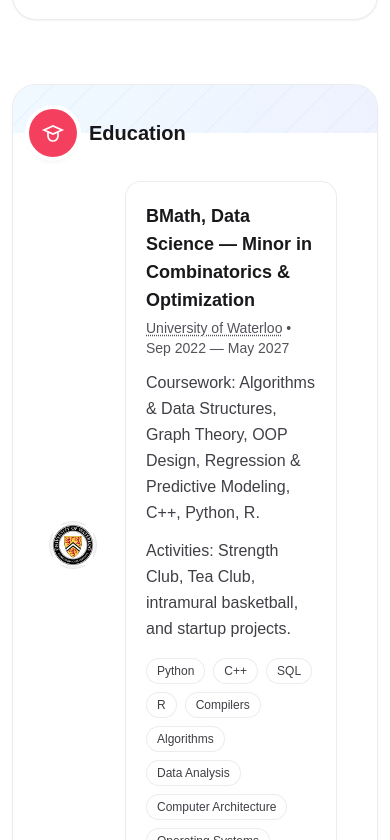
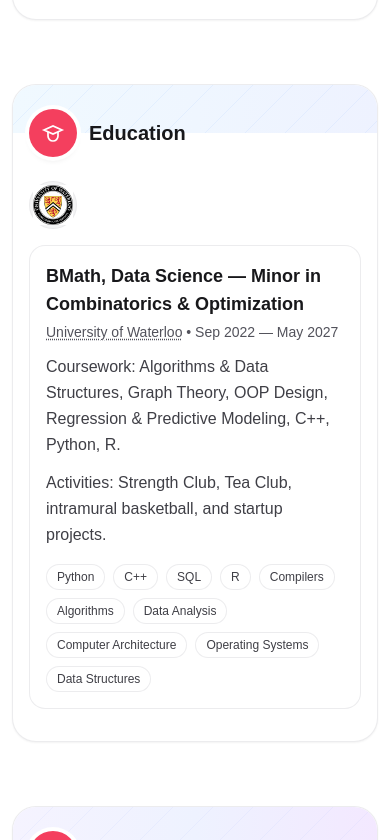
Before and after one commit to babarener/My-Website, a Next.js app: page / in a window 390 px wide. Shown: the part 1604-2444 px from the top of the page. Built offline with nearby package versions, Linux system fonts and the light colour scheme.

Commit message:
Stack education card on mobile

```diff
--- a/src/components/sections/Education.tsx
+++ b/src/components/sections/Education.tsx
@@ -32,10 +32,10 @@ export default function Education() {
         </div>
 
         {/* 主体内容（无时间线，icon 居中，右侧留白） */}
-        <div className="px-6 sm:px-10 pt-12 pb-8">
-          <div className="grid grid-cols-[72px_1fr] gap-4 pr-4 sm:pr-6 xl:pr-8">
+        <div className="px-4 sm:px-10 pt-12 pb-8">
+          <div className="grid grid-cols-1 sm:grid-cols-[72px_1fr] gap-4 pr-0 sm:pr-6 xl:pr-8">
             {/* 左侧：仅保留 icon，垂直水平居中 */}
-            <div className="flex items-center justify-center">
+            <div className="flex items-center justify-start sm:justify-center">
               <div className="h-12 w-12 rounded-full bg-zinc-100 dark:bg-zinc-800 border border-zinc-200/60 dark:border-zinc-700 flex items-center justify-center text-sm font-semibold text-zinc-700 dark:text-zinc-200">
                 <img
                     src="/media/Education/uwicon.png"
@@ -46,7 +46,7 @@ export default function Education() {
             </div>
 
             {/* 右侧内容卡片（占满右列，右侧有间距） */}
-            <article className="w-full rounded-2xl border border-zinc-200/70 dark:border-zinc-800/70 bg-white/70 dark:bg-zinc-900/40 p-5 sm:p-6">
+            <article className="w-full rounded-2xl border border-zinc-200/70 dark:border-zinc-800/70 bg-white/70 dark:bg-zinc-900/40 p-4 sm:p-6">
 
               <h3 className="text-lg sm:text-xl font-semibold text-zinc-900 dark:text-zinc-100">
                 BMath, Data Science — Minor in Combinatorics & Optimization
```
